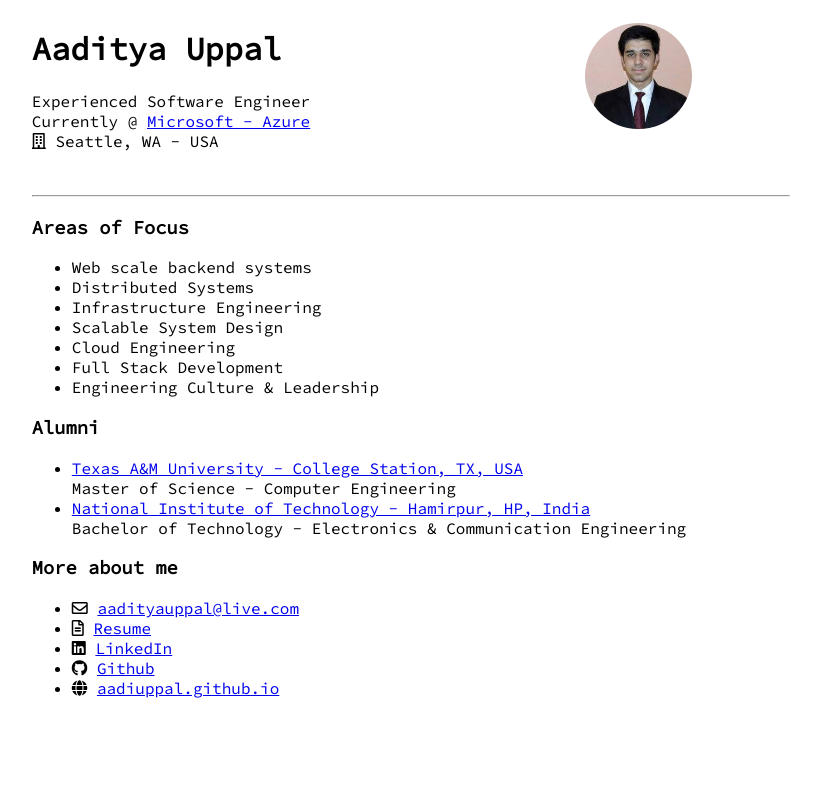
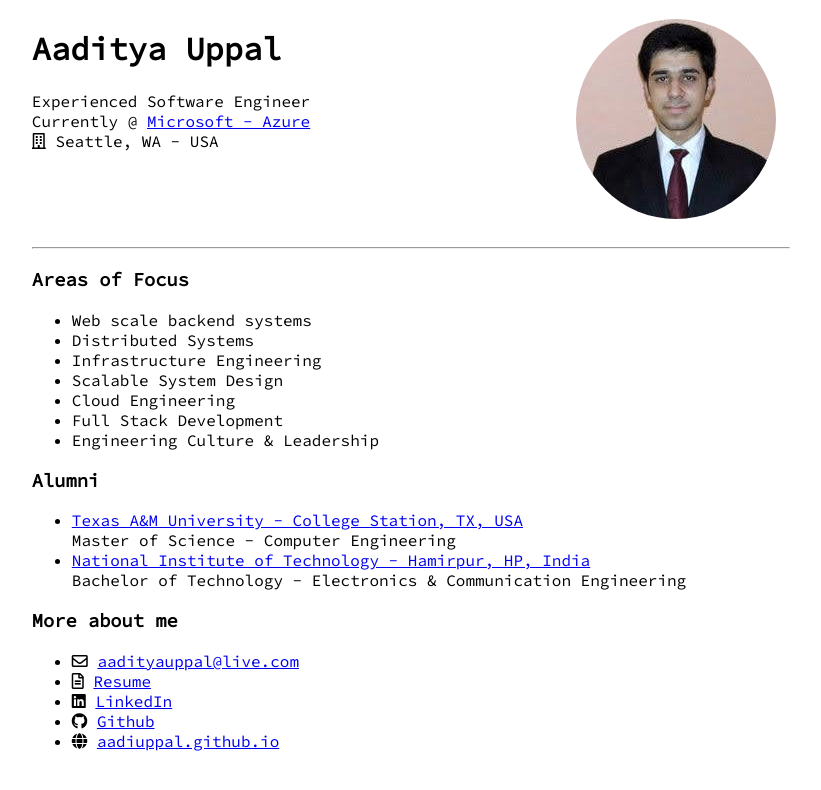
Before and after one commit to aadiuppal/aadiuppal.github.io, a Jekyll site: the page index.html, which Jekyll copies as it is, in a window 1280 px wide. Shown: the top 790 px of the page, without its empty margins (229-1050 px from the left). Built offline with Jekyll 4.4.1, drawn with Linux system fonts in a browser that asks for light colours.

Commit message:
Update index.html

```diff
--- a/index.html
+++ b/index.html
@@ -18,11 +18,11 @@
         font-family: "Source Code Pro", monospace;
       }
       .left-top-div {
-        width: 60%;
+        width: 70%;
         float: left;
       }
       .right-top-div {
-        margin-left: 60%;
+        margin-left: 70%;
       }
       img {
         display: block;
@@ -30,7 +30,8 @@
       }
       .prof-img {
         border-radius: 50%;
-        height: 12%;
+        max-height: 100%;
+        max-width: 100%;
         margin-top: 5%;
       }
 
@@ -41,7 +42,6 @@
         }
 
         .prof-img {
-          height: 10%;
           margin-top: 15%;
         }
       }
```
